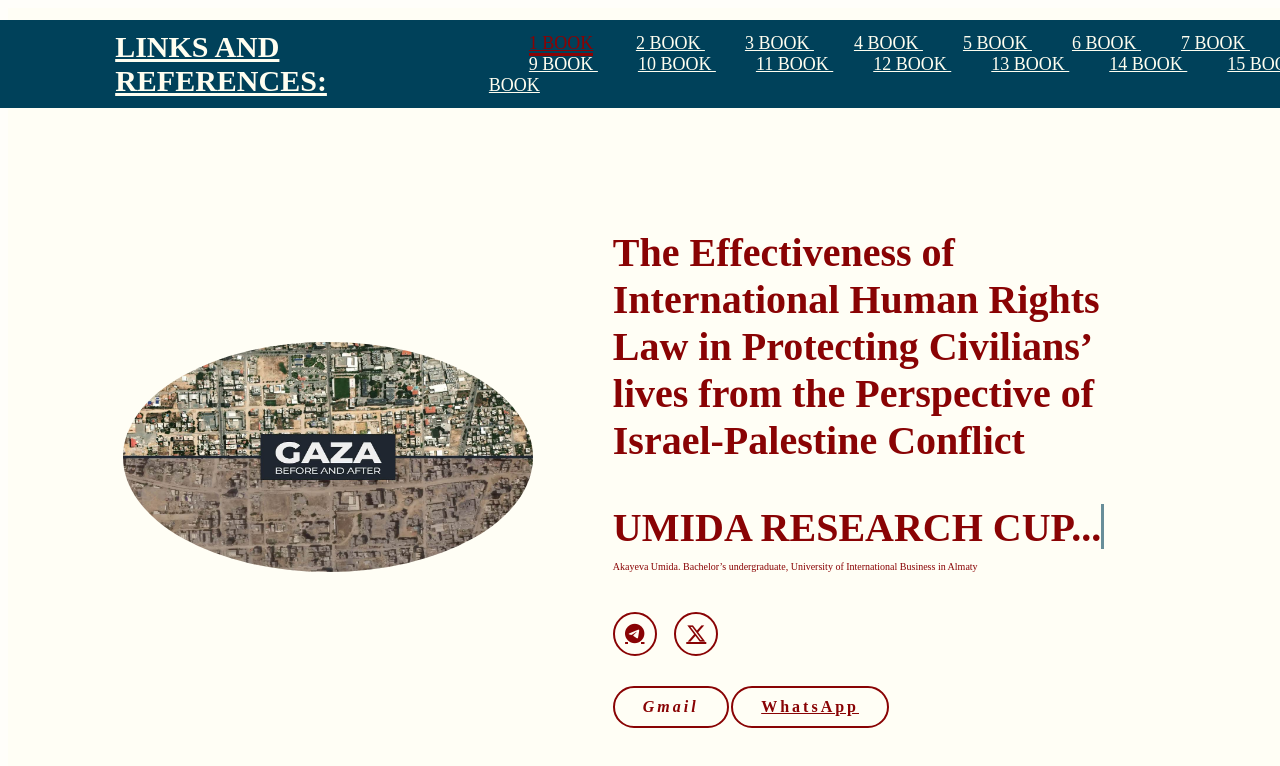
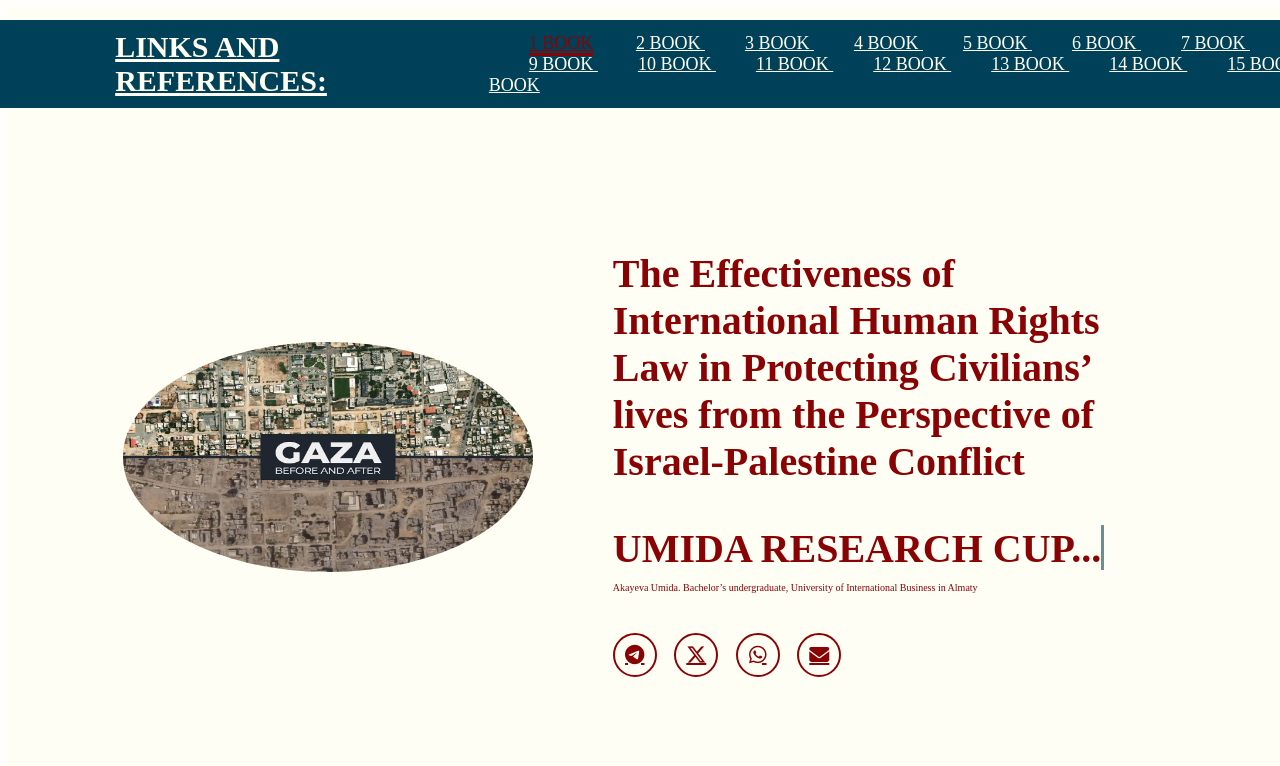
Before and after one commit to dilyanurgazina/dilyarclar, a plain HTML site: page index.html in a window 1280 px wide. Shown: the top 766 px of the page. Drawn offline with Linux system fonts and the light colour scheme.

Commit message:
Update index.html

```diff
--- a/index.html
+++ b/index.html
@@ -42,14 +42,13 @@
             <h3>The Effectiveness of International Human Rights Law in Protecting Civilians’ lives from the Perspective of Israel-Palestine Conflict<span></span></h3>
             <h3 class="typing-text"> UMIDA <span></span> </h3>
             <p> Akayeva Umida. Bachelor’s undergraduate, University of International Business in Almaty </p>
-            <div class="social-icons">
+             <div class="social-icons">
                 <a href="https://t.me/whoamisupposedtobe"><i class="fa-brands fa-telegram"></i></a>
                 <a href="telega.jpg"><i class="fa-brands fa-x-twitter"></i></a>
-
+                <a href="https://wa.me/77053123640" target="_blank"><i class="fa-brands fa-whatsapp"></i></a>
+                <a href="mailto:umida090701@gmail.com"><i class="fa-solid fa-envelope"></i></a>
             </div>
-            <a href="mailto:umida090701@gmail.com"><i class="btn">Gmail</i></a>
-            <a href="http://wa.me/77053123640" class="btn">WhatsApp</a>
-        </div>
+                <script src="script.js"></script>
     </section>
 </body>
 </html>
```
